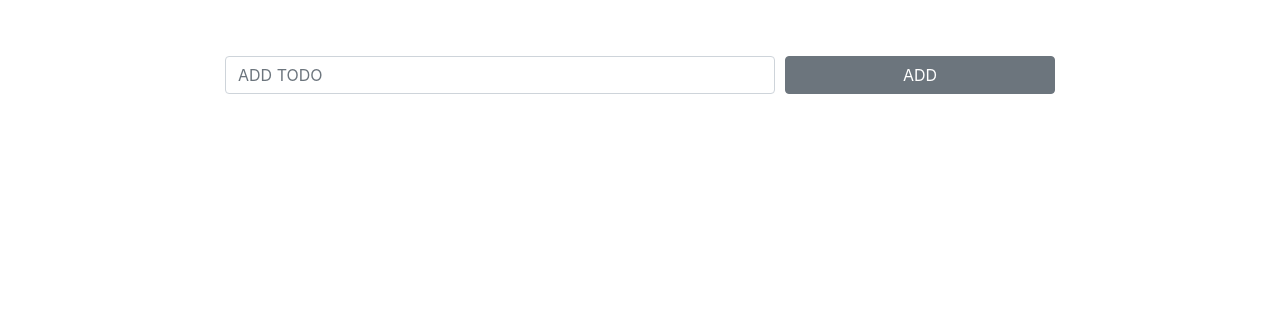
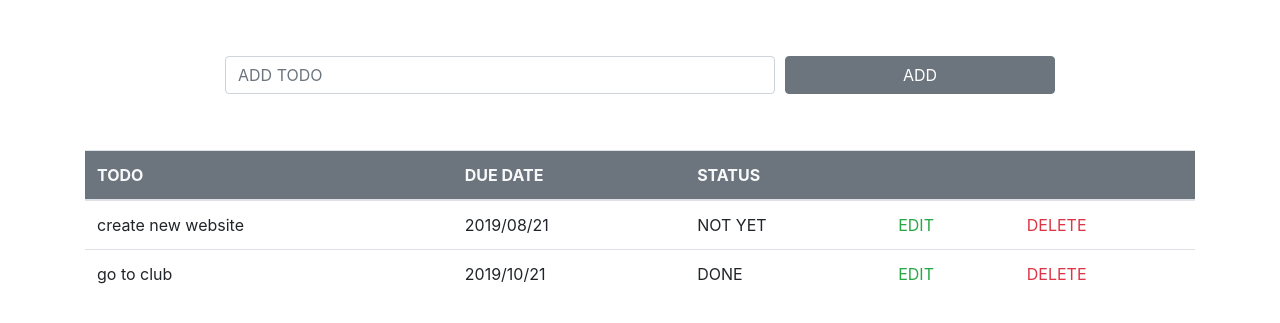
Before and after one commit to itk-mnmgit/php_oop, a PHP site: page / in a window 1280 px wide. Shown: the part 56-379 px from the top of the page. Run offline with PHP 8.4, Linux system fonts and the light colour scheme; data that the repository does not hold is empty.

Commit message:
一覧出るところまで

```diff
--- a/Models/Todo.php
+++ b/Models/Todo.php
@@ -18,4 +18,11 @@ class Todo{
         $stmt = $this->db_manager->dbh->prepare('INSERT INTO ' . $this->table .' (name) VALUES (?)');
         $stmt->execute([$name]);
     }
+    //DBの一覧を呼び出すメソッド
+    public function all(){
+        $stmt = $this->db_manager->dbh->prepare('SELECT * FROM '.$this->table);
+        $stmt->execute();
+        $tasks = $stmt->fetchAll();
+        return $tasks;
+    }
 }
--- /dev/null
+++ b/function.php
@@ -0,0 +1,4 @@
+<?php
+function h($str){
+    return htmlspecialchars($str, ENT_QUOTES, 'UTF-8');
+}
--- a/index.php
+++ b/index.php
@@ -1,3 +1,17 @@
+<?php
+
+require_once 'function.php';
+
+require_once 'Models/Todo.php';
+$todo = new Todo();
+$tasks = $todo->all();
+
+//ソースを表示 or echo '<pre>'; echo '</pre>'; で囲む
+// var_dump($tasks);
+
+?>
+
+
 <!DOCTYPE html>
 <html lang="ja">
 <head>
@@ -29,8 +43,59 @@
                 </div>
             </form>
         </section>
-        <section>
-
+        <section class="mt-5">
+            <table class="table table-hover">
+                <thead>
+                    <tr class="bg-secondary text-light">
+                        <th class=>TODO</th>
+                        <th>DUE DATE</th>
+                        <th>STATUS</th>
+                        <th></th>
+                        <th></th>
+                    </tr>
+                    <tr>
+                        <td>create new website</td>
+                        <td>2019/08/21</td>
+                        <td>NOT YET</td>
+                        <td>
+                            <a class="text-success" href="edit.php">EDIT</a>
+                        </td>
+                        <td>
+                            <a class="text-danger" href="delete.php">DELETE</a>
+                        </td>
+                    </tr>
+                    <tr>
+                        <td>go to club</td>
+                        <td>2019/10/21</td>
+                        <td>DONE</td>
+                        <td>
+                            <a class="text-success" href="edit.php">EDIT</a>
+                        </td>
+                        <td>
+                        <a class="text-danger" href="delete.php">DELETE</a>
+                        </td>
+                    </tr>
+                </thead>
+                <tbody>
+            <?php foreach ($tasks as $task):?>
+                <tr>
+                    <td>
+                    <?php echo h($task['name']); ?>
+                    </td>
+                    <td>
+                    <?php echo h($task['due_date']); ?>
+                    </td>
+                    <td>?</td>
+                        <td>
+                            <a class="text-success" href="edit.php">EDIT</a>
+                        </td>
+                        <td>
+                        <a class="text-danger" href="delete.php">DELETE</a>
+                        </td>
+                </tr>
+            <?php endforeach; ?>
+                </tbody>
+            </table>
         </section>
     </main>
 </body>
```
Also changed, not shown: readme.md.
